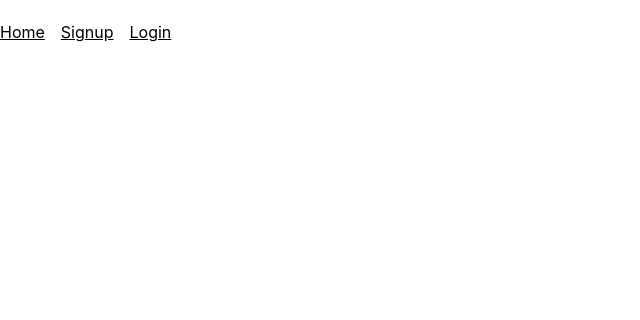
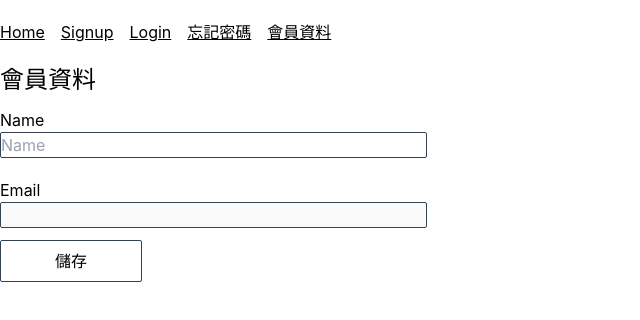
Before and after one commit to yachuh/easysplit, a React (Create React App) app: page /UserProfile in a window 1280 px wide. Before the commit this address had no page. Shown: the top 320 px of the page, without its empty margins (0-640 px from the left). Built offline with nearby package versions, Linux system fonts and the light colour scheme; no server answers.

Commit message:
feat forgetPWD
feat: handle conflicts#

```diff
--- a/src/App.js
+++ b/src/App.js
@@ -4,19 +4,23 @@ import HomePage from "./pages/HomePage";
 import SignupPage from "./pages/SignupPage";
 import LoginPage from "./pages/LoginPage";
 import AccountActivationPage from "./pages/AccountActivationPage";
+import ForgetPwdPage from "./pages/ForgetPwdPage";
+import UserProfilePage from "./pages/UserProfilePage";
 
 function App() {
   return (
     <div className="container mx-auto">
       <Nav />
       <Routes>
-        <Route index element={<HomePage />}/>
-        <Route path="/login" element={<LoginPage />} />
-        <Route path="/signup" element={<SignupPage />} />
+        <Route index element={<HomePage />} />
         {/* <Route path={"/#AuthMail"}>
           <Route path="AccountActivation" element={<AccountActivationPage />} />
         </Route> */}
         <Route path={"AccountActivation"} element={<AccountActivationPage />} />
+        <Route path="/login" element={<LoginPage />} />
+        <Route path="/signup" element={<SignupPage />} />
+        <Route path="/ForgetPassword" element={<ForgetPwdPage />} />
+        <Route path="/UserProfile" element={<UserProfilePage />} />
       </Routes>
     </div>
   );
--- /dev/null
+++ b/src/components/ForgetPassword.js
@@ -0,0 +1,73 @@
+import axios from 'axios';
+import { useForm } from "react-hook-form";
+
+export const ForgetPassword = () => {
+    const { register, handleSubmit, formState: { errors } } = useForm({
+        defaultValues: {
+            AccountMail: ''
+        }
+    });
+    const onSubmit = data => {
+        console.log(data);
+
+        const {
+            AccountMail
+        } = data;
+
+        axios
+            .put(`https://easysplit.rocket-coding.com/api/User/ForgetPassword`,
+                {
+                    "AccountMail": AccountMail
+                })
+            .then(res => {
+                console.log(res);
+                console.log("忘記密碼傳送郵件成功");
+            })
+            .catch(err => {
+                console.log(err);
+                console.log("這個信箱還沒有註冊喔，請再確認看看！");
+            });
+    }
+
+
+    return (
+        <div>
+            <h2 className="text-2xl mb-3">忘記密碼</h2>
+            <p>請輸入你註冊時的電子郵件信箱</p>
+            <form
+                className="flex flex-col w-1/3"
+                onSubmit={handleSubmit(onSubmit)}>
+                <label
+                    htmlFor="AccountMail">
+                    請輸入Email
+                </label>
+                <input
+                    className="mb-3 border border-slate-700 rounded-sm"
+                    type="email"
+                    placeholder="email"
+                    {...register("AccountMail",
+                        {
+                            required: {
+                                value: true,
+                                message: '請輸入資料內容!'
+                            },
+                            pattern: {
+                                value: /^\S+@\S+$/i,
+                                message: "格式有誤!"
+                            }
+                        }
+                    )}
+                />
+                <p
+                    className="text-xs mb-2 text-rose-600">
+                    {errors.AccountMail?.message}
+                </p>
+
+                <input
+                    className="p-2 border border-slate-700 rounded-sm"
+                    value="發送重設密碼信"
+                    type="submit" />
+            </form>
+        </div>
+    );
+}
--- a/src/components/Login.js
+++ b/src/components/Login.js
@@ -68,7 +68,7 @@ export const Login = () => {
 
     return (
         <div>
-            <h2 className="text-2xl mb-3">Signup</h2>
+            <h2 className="text-2xl mb-3">Login</h2>
             <form
                 className="flex flex-col w-1/3"
                 onSubmit={handleSubmit(onSubmit)}>
--- a/src/components/Nav.js
+++ b/src/components/Nav.js
@@ -12,6 +12,12 @@ const Nav = () => {
             <li>
                 <Link to="/login">Login</Link>
             </li>
+            <li>
+                <Link to="/ForgetPassword">忘記密碼</Link>
+            </li>
+            <li>
+                <Link to="/UserProfile">會員資料</Link>
+            </li>
         </nav>
     );
 }
--- /dev/null
+++ b/src/components/UserProfile.js
@@ -0,0 +1,88 @@
+import axios from 'axios';
+import { useForm } from "react-hook-form";
+
+export const UserProfile = () => {
+    const { register, handleSubmit, formState: { errors } } = useForm({
+        defaultValues: {
+            Name: '',
+            Account: '',
+        }
+    });
+
+    const getUserProfile = () => {
+
+        axios
+            .get(`https://easysplit.rocket-coding.com/api/User/GetProfile`)
+            .then(res => {
+                console.log(res);
+                console.log("成功");
+            })
+            .catch(err => {
+                console.log(err);
+            });
+
+    }
+
+    console.log(getUserProfile());
+
+    const onSubmit = data => {
+        console.log(data);
+
+        const {
+            Name,
+            Account,
+        } = data;
+
+        // axios
+        //     .get(`https://easysplit.rocket-coding.com/api/User/GetProfile`)
+        //     .then(res => {
+        //         console.log(res);
+        //         console.log("成功");
+        //     })
+        //     .catch(err => {
+        //         console.log(err);
+        //     });
+    }
+
+    return (
+        <div>
+            <h2 className="text-2xl mb-3">會員資料</h2>
+            <form
+                className="flex flex-col w-1/3"
+                onSubmit={handleSubmit(onSubmit)}>
+                <label
+                    htmlFor="Name">
+                    Name
+                </label>
+                <input
+                    className="mb-3 border border-slate-700 rounded-sm"
+                    type="text"
+                    placeholder="Name"
+                    {...register("Name", {
+                        required: {
+                            value: true,
+                            message: '請輸入您的姓名!'
+                        }
+                    })} />
+                <p
+                    className="text-xs mb-2 text-rose-600">
+                    {errors.Name?.message}
+                </p>
+                <label
+                    htmlFor="Account">
+                    Email
+                </label>
+                <input
+                    disabled="disabled"
+                    className="mb-3 border border-slate-700 rounded-sm"
+                    type="email"
+                // value={Account}
+                />
+                <input
+                    className="p-2 border border-slate-700 rounded-sm w-1/3"
+                    value="儲存"
+                    type="submit" />
+            </form>
+        </div>
+    );
+}
--- /dev/null
+++ b/src/pages/ForgetPwdPage.js
@@ -0,0 +1,9 @@
+import { ForgetPassword } from "../components/ForgetPassword";
+
+export default function ForgetPwdPage() {
+    return (
+        <div>
+            <ForgetPassword />
+        </div>
+    )
+}
--- /dev/null
+++ b/src/pages/UserProfilePage.js
@@ -0,0 +1,9 @@
+import { UserProfile } from "../components/UserProfile";
+
+export default function UserProfilePage() {
+    return (
+        <div>
+            <UserProfile />
+        </div>
+    )
+}
```
